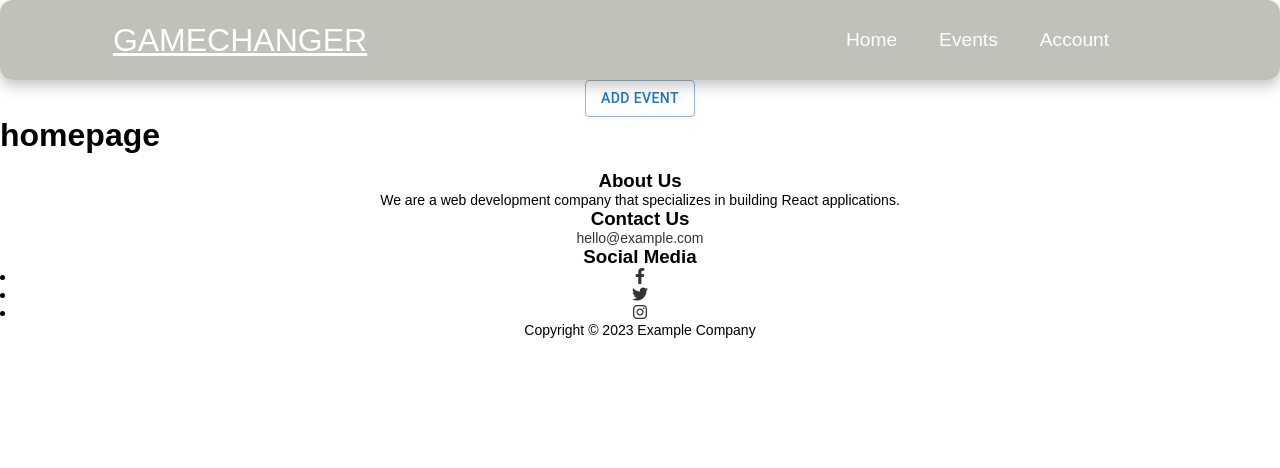
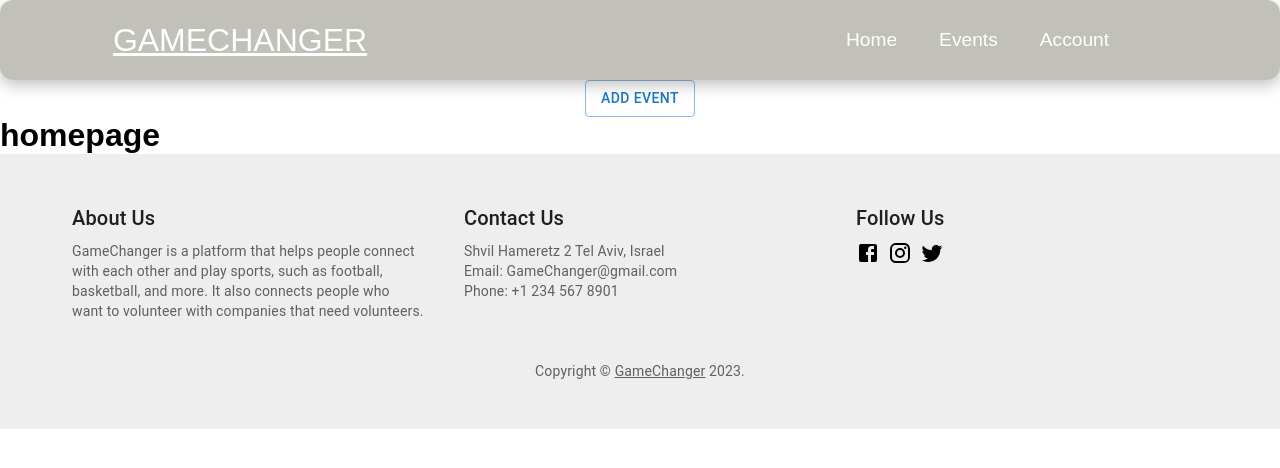
Before and after one commit to pelegvd/GameChanger, a React (Create React App) app: page / in a window 1280 px wide. Shown: the top 468 px of the page. Built offline with nearby package versions, Linux system fonts and the light colour scheme.

Commit message:
changes footer

```diff
--- a/src/components/Footer.tsx
+++ b/src/components/Footer.tsx
@@ -1,45 +1,79 @@
-import React from "react";
-import "./footer.css";
-function Footer() {
+import * as React from "react";
+import Container from "@mui/material/Container";
+import Typography from "@mui/material/Typography";
+import Link from "@mui/material/Link";
+import Grid from "@mui/material/Grid";
+import { Facebook, Instagram, Twitter } from "@mui/icons-material";
+import { Box } from "@mui/material";
+
+export default function Footer() {
     return (
-        <footer>
-            <div className="container">
-                <div className="row">
-                    <div className="col-md-4">
-                        <h3>About Us</h3>
-                        <p>We are a web development company that specializes in building React applications.</p>
-                    </div>
-                    <div className="col-md-4">
-                        <h3>Contact Us</h3>
-                        <p>
-                            <a href="mailto:hello@example.com">hello@example.com</a>
-                        </p>
-                    </div>
-                    <div className="col-md-4">
-                        <h3>Social Media</h3>
-                        <ul className="social-media-links">
-                            <li>
-                                <a href="https://www.facebook.com/example">
-                                    <i className="fab fa-facebook-f"></i>
-                                </a>
-                            </li>
-                            <li>
-                                <a href="https://www.twitter.com/example">
-                                    <i className="fab fa-twitter"></i>
-                                </a>
-                            </li>
-                            <li>
-                                <a href="https://www.instagram.com/example">
-                                    <i className="fab fa-instagram"></i>
-                                </a>
-                            </li>
-                        </ul>
-                    </div>
-                </div>
-            </div>
-            <p className="copyright">Copyright &copy; 2023 Example Company</p>
-        </footer>
+        <Box
+            component="footer"
+            sx={{
+                backgroundColor: (theme) =>
+                    theme.palette.mode === "light"
+                        ? theme.palette.grey[200]
+                        : theme.palette.grey[800],
+                p: 6,
+            }}
+        >
+            <Container maxWidth="lg">
+                <Grid container spacing={5}>
+                    <Grid item xs={12} sm={4}>
+                        <Typography variant="h6" color="text.primary" gutterBottom>
+                            About Us
+                        </Typography>
+                        <Typography variant="body2" color="text.secondary">
+
+                            GameChanger is a platform that helps people connect with each other and play sports, such as football, basketball, and more.
+                            It also connects people who want to volunteer with companies that need volunteers.
+                        </Typography>
+                    </Grid>
+                    <Grid item xs={12} sm={4}>
+                        <Typography variant="h6" color="text.primary" gutterBottom>
+                            Contact Us
+                        </Typography>
+                        <Typography variant="body2" color="text.secondary">
+                            Shvil Hameretz 2 Tel Aviv, Israel
+                        </Typography>
+                        <Typography variant="body2" color="text.secondary">
+                            Email: GameChanger@gmail.com
+                        </Typography>
+                        <Typography variant="body2" color="text.secondary">
+                            Phone: +1 234 567 8901
+                        </Typography>
+                    </Grid>
+                    <Grid item xs={12} sm={4}>
+                        <Typography variant="h6" color="text.primary" gutterBottom>
+                            Follow Us
+                        </Typography>
+                        <Link href="https://www.facebook.com/" color="inherit">
+                            <Facebook />
+                        </Link>
+                        <Link
+                            href="https://www.instagram.com/"
+                            color="inherit"
+                            sx={{ pl: 1, pr: 1 }}
+                        >
+                            <Instagram />
+                        </Link>
+                        <Link href="https://www.twitter.com/" color="inherit">
+                            <Twitter />
+                        </Link>
+                    </Grid>
+                </Grid>
+                <Box mt={5}>
+                    <Typography variant="body2" color="text.secondary" align="center">
+                        {"Copyright © "}
+                        <Link color="inherit" href="https://your-website.com/">
+                            GameChanger
+                        </Link>{" "}
+                        {new Date().getFullYear()}
+                        {"."}
+                    </Typography>
+                </Box>
+            </Container>
+        </Box>
     );
 }
-
-export default Footer;
```
